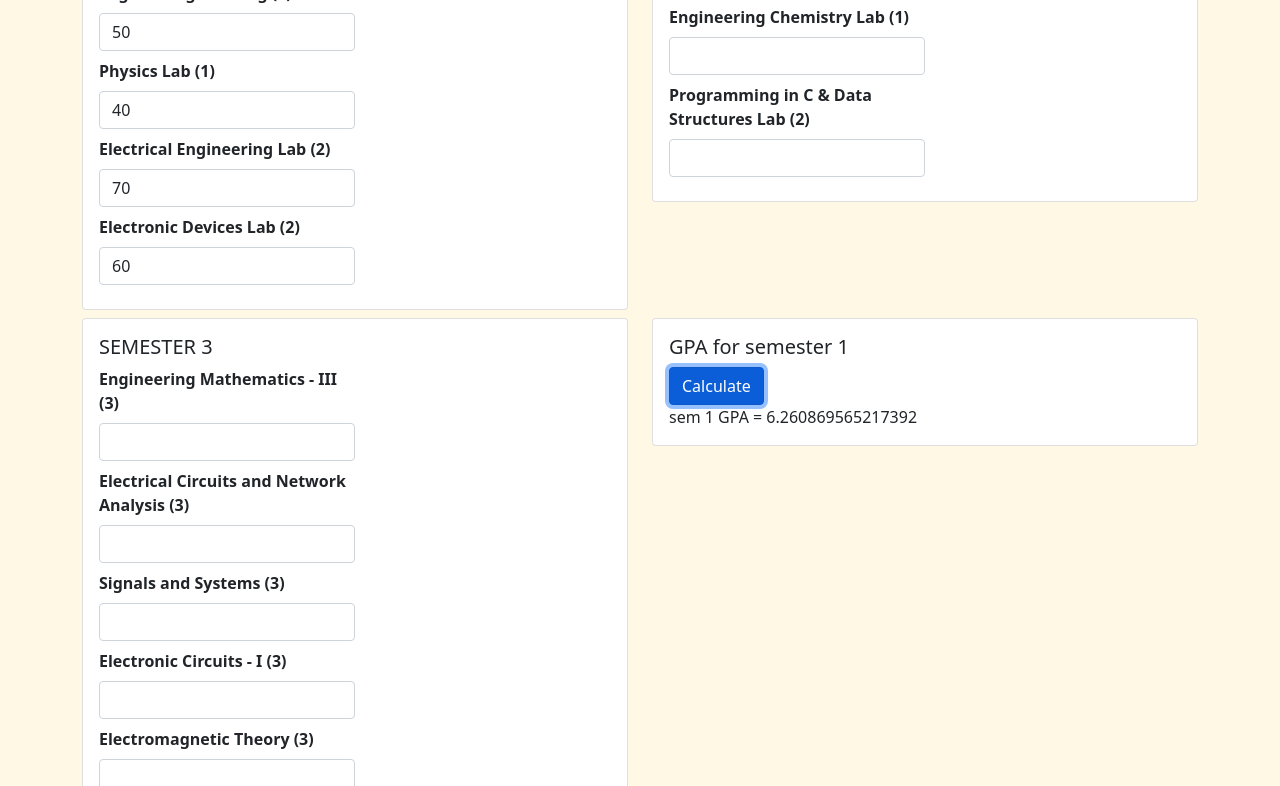
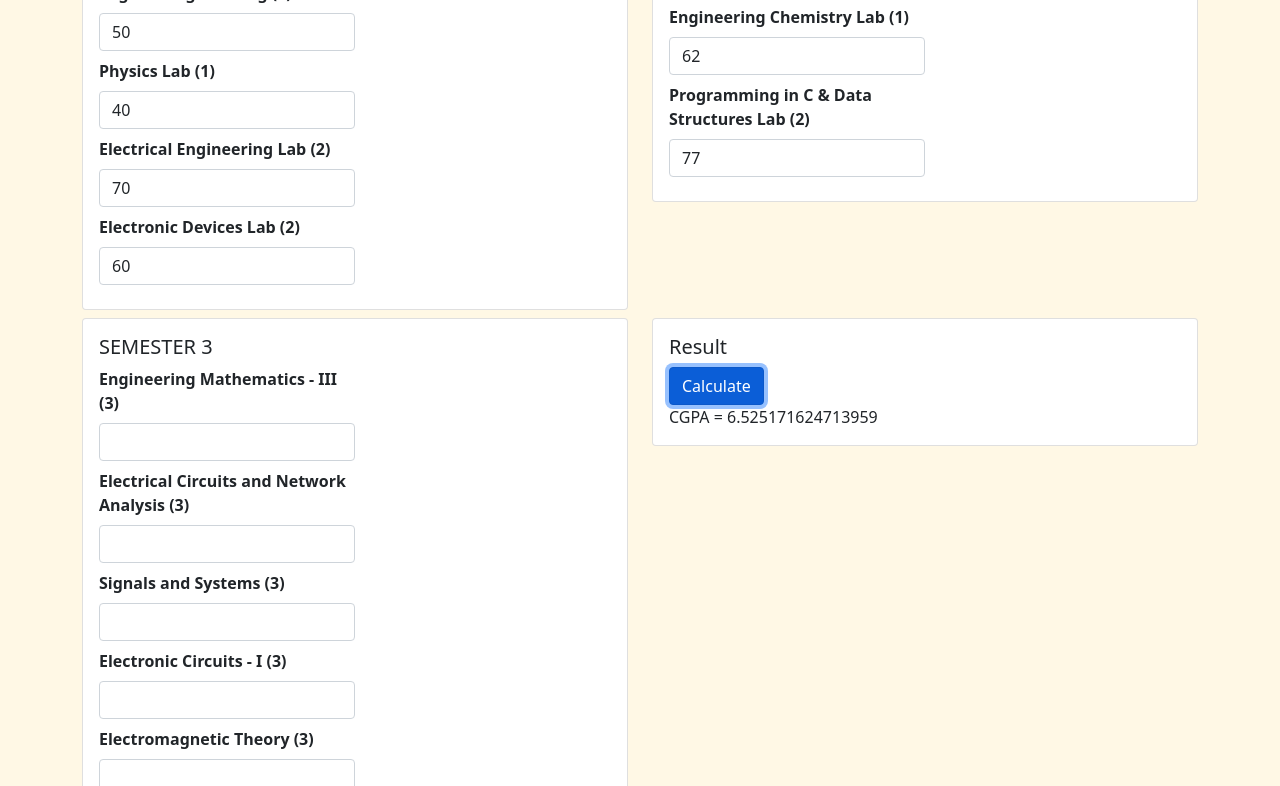
Before and after one commit to harimanish/CGPAcalculator, a plain HTML site: page index.html in a window 1280 px wide. Both pictures are taken after a click on the button "Calculate". Shown: the part 553-1339 px from the top of the page. Drawn offline with nearby package versions, Linux system fonts and the light colour scheme.

Commit message:
CGPA func

```diff
--- a/index.html
+++ b/index.html
@@ -61,7 +61,6 @@
     <div class="container">
       <div class="row mt-4 justify-content-around">
         <!-- card1 -->
-
         <div class="col-sm-6 mb-2">
           <div class="card">
             <div class="card-body">
@@ -221,6 +220,7 @@
                   type="number"
                   min="0"
                   max="100"
+                  value="68"
                   class="form-control mb-2"
                   oninput="javascript: if (this.value.length > this.maxLength) this.value = this.value.slice(0, this.maxLength);"
                   maxlength="2"
@@ -235,6 +235,7 @@
                   type="number"
                   min="0"
                   max="100"
+                  value="53"
                   class="form-control mb-2"
                   oninput="javascript: if (this.value.length > this.maxLength) this.value = this.value.slice(0, this.maxLength);"
                   maxlength="2"
@@ -248,6 +249,7 @@
                 <input
                   type="number"
                   min="0"
+                  value="66"
                   max="100"
                   class="form-control mb-2"
                   oninput="javascript: if (this.value.length > this.maxLength) this.value = this.value.slice(0, this.maxLength);"
@@ -262,6 +264,7 @@
                 <input
                   type="number"
                   min="0"
+                  value="58"
                   max="100"
                   class="form-control mb-2"
                   oninput="javascript: if (this.value.length > this.maxLength) this.value = this.value.slice(0, this.maxLength);"
@@ -277,6 +280,7 @@
                   type="number"
                   min="0"
                   max="100"
+                  value="64"
                   class="form-control mb-2"
                   oninput="javascript: if (this.value.length > this.maxLength) this.value = this.value.slice(0, this.maxLength);"
                   maxlength="2"
@@ -292,6 +296,7 @@
                   type="number"
                   min="0"
                   max="100"
+                  value="62"
                   class="form-control mb-2"
                   oninput="javascript: if (this.value.length > this.maxLength) this.value = this.value.slice(0, this.maxLength);"
                   maxlength="2"
@@ -305,6 +310,7 @@
                 <input
                   type="number"
                   min="0"
+                  value="77"
                   max="100"
                   class="form-control mb-2"
                   oninput="javascript: if (this.value.length > this.maxLength) this.value = this.value.slice(0, this.maxLength);"
@@ -444,7 +450,7 @@
         <div class="col-sm-6 mb-2">
           <div class="card">
             <div class="card-body">
-              <h5 class="card-title" id="gp1">GPA for semester 1</h5>
+              <h5 class="card-title" id="gp1">Result</h5>
               <!-- form1 -->
               <div class="form-group col-md-6">
                 <div>
@@ -457,7 +463,7 @@
                   </button>
                 </div>
                 <div>
-                  <span id="GPA1"></span>
+                  <span id="CGPA"></span>
                 </div>
               </div>
 
--- a/index.js
+++ b/index.js
@@ -1,3 +1,4 @@
+var ArrGpa = [];
 function getScores() {
   var sem1sub = [];
 
@@ -12,8 +13,29 @@ function getScores() {
     document.getElementById("1sub8").value,
     document.getElementById("1sub9").value
   );
+  var sem2sub = [];
+  sem2sub.push(
+    document.getElementById("2sub1").value,
+    document.getElementById("2sub2").value,
+    document.getElementById("2sub3").value,
+    document.getElementById("2sub4").value,
+    document.getElementById("2sub5").value,
+    document.getElementById("2sub6").value,
+    document.getElementById("2sub7").value
+  );
 
-  GPA(sem1sub, c1);
+  // var GPA1 = GPA(sem1sub, c1);
+  // var GPA2 = GPA(sem2sub, c2);
+
+  ArrGpa.push(GPA(sem1sub, c1));
+  ArrGpa.push(GPA(sem2sub, c2));
+
+  var sumOfGPA = ArrGpa.reduce(function (x, y) {
+    return x + y;
+  }, 0);
+
+  var CGPA = sumOfGPA / ArrGpa.length;
+  document.getElementById("CGPA").innerHTML = "CGPA = " + CGPA;
 }
 
 // credits(data)
@@ -62,8 +84,8 @@ function GPA(sub, c) {
   for (var i = 0; i < c.length; i++) {
     csum += c[i];
   }
-  console.log(csum);
-  var GPA = parseFloat(sum) / csum;
-
-  document.getElementById("GPA1").innerHTML = "sem 1 GPA = " + GPA;
+  var GPA = sum / csum;
+  console.log(GPA);
+  return GPA;
+  // document.getElementById("GPA1").innerHTML = "sem 1 GPA = " + GPA;
 }
```
